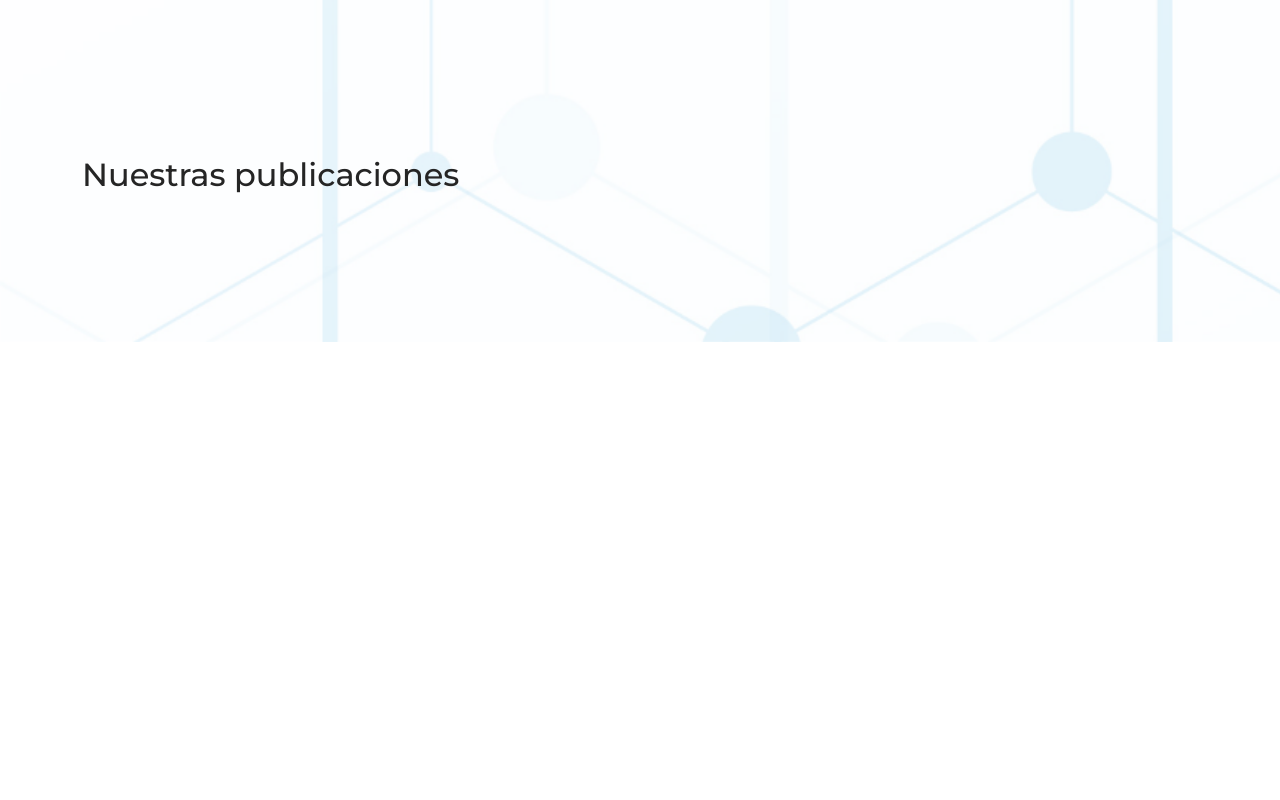
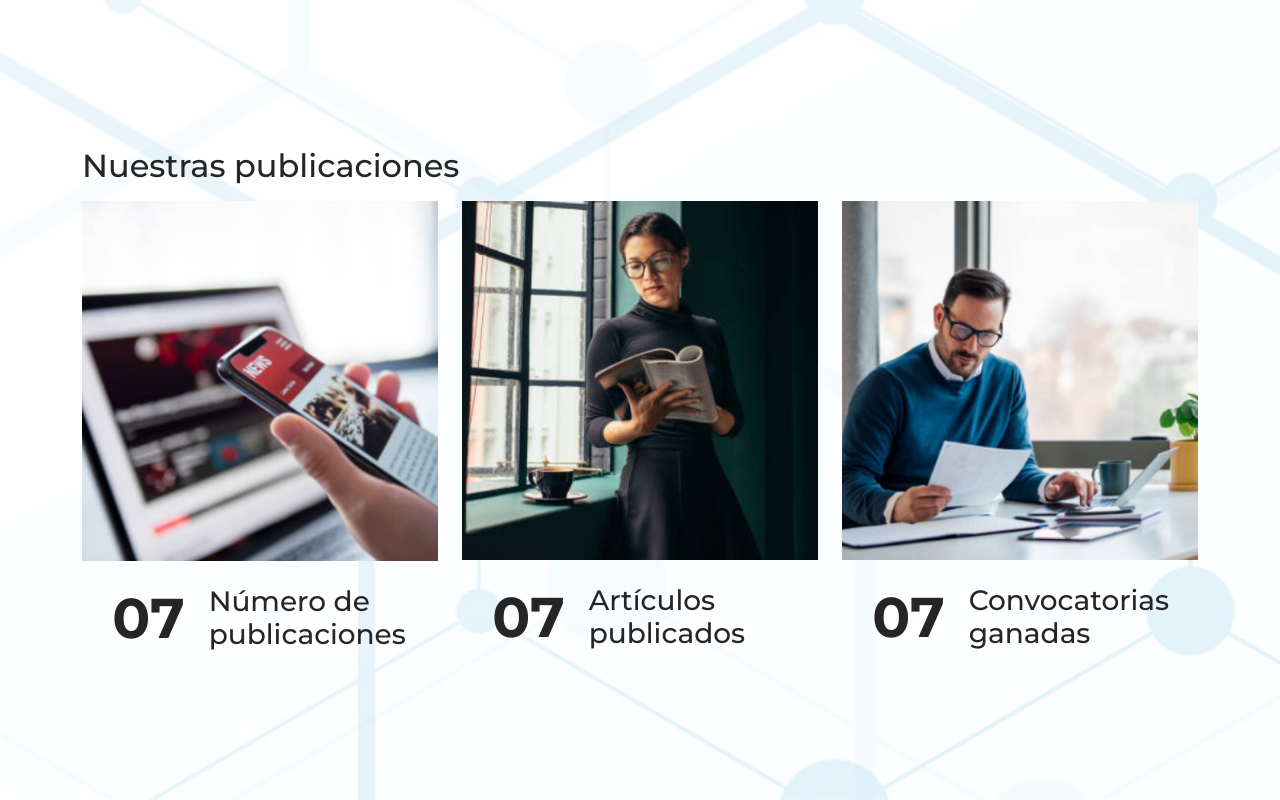
Before and after one commit to JLozanoDG/AACO, a plain HTML site: page index.html in a window 1280 px wide. Shown: the part 3807-4607 px from the top of the page. Before the commit the page ends 4149 px from the top, so only its background shows below. Drawn offline with nearby package versions, Linux system fonts and the light colour scheme.

Commit message:
Javier: [add] Publication section

```diff
--- a/css/style.css
+++ b/css/style.css
@@ -269,6 +269,10 @@ img {
     right: 0%;
 }
 
+.bottom-news {
+    margin-top: 15px;
+}
+
 /*------------------------------------- FOUNDER ------------------------------*/
 
 #founderphoto {
@@ -290,6 +294,22 @@ img {
 #foundertitle {
     font-size: 1.3em;
 }
+/*------------------------------------- PUBLICATIONS ------------------------------*/
+
+.publication-title {
+
+}
+
+.publication-number {
+    font-size: 3.5em;
+    font-weight: var(--f-bold);
+    text-align: right;
+}
+
+.publication-title {
+    font-weight: var(--f-medium);
+    text-align: left;
+}
 
 /*--------------------------------------  RESPONSIVE --------------------------*/
 
@@ -310,10 +330,20 @@ img {
     #btn-apply-container {
         padding-top: 0px;
     }
+
 }
 
 
 @media only screen and (max-width: 992px){
+
+    .bottom-news {
+        margin-top: 0px;
+    }
+
+    .publication-image {
+        width: 50%;
+        margin-top: 10px;
+    }
 
     #navbar {
         background-color: rgb(245, 247, 242);
@@ -332,7 +362,6 @@ img {
     #hero {
         height: 85vh;
     }
-
     #about {
         height: 105vh;
     }
--- a/index.html
+++ b/index.html
@@ -192,9 +192,7 @@
             </div>
           </div>
         </div>
-      </div>
-      <div class="row mt-4">
-        <div class="col-lg-6">
+        <div class="col-lg-6 bottom-news">
           <div class="round-news white-box box-shadow">
             <div class="round-news white-box box-shadow d-flex justify-content-center">
               <div class="w-75 my-auto">
@@ -210,7 +208,7 @@
             </div>
           </div>
         </div>
-        <div class="col-lg-6">
+        <div class="col-lg-6 bottom-news">
           <div class="round-news white-box box-shadow">
             <div class="round-news white-box box-shadow d-flex justify-content-center">
               <div class="w-75 my-auto">
@@ -263,6 +261,33 @@
     <div class="container">
       <div class="row">
         <h2 class="text-lg-start text-center col-12">Nuestras publicaciones</h2>
+        <div class="container">
+          <div class="row mt-2">
+            <div class="publication-container col-lg-4">
+              <img class="mx-auto d-block publication-image" src="images/publicationimg.png">
+              <div class="row pt-4">
+                <h2 class="mx-auto col-5 col-lg-4 black-text publication-number">07</h2>
+                <h3 class="black-text col-7 col-lg-8 publication-title">Número de <br> publicaciones</h3>
+              </div>
+            </div>
+            <div class="publication-container col-lg-4">
+              <img class="mx-auto d-block publication-image" src="images/publicationimg2.png">
+              <div class="row pt-4">
+                <h2 class="mx-auto col-5 col-lg-4 text-end black-text publication-number">07</h2>
+                <h3 class="black-text col-7 col-lg-8 text-start publication-title">Artículos <br>
+                  publicados</h3>
+              </div>
+            </div>
+            <div class="publication-container col-lg-4">
+              <img class="mx-auto d-block publication-image" src="images/publicationimg3.png">
+              <div class="row pt-4">
+                <h2 class="mx-auto col-5 col-lg-4 text-end black-text publication-number">07</h2>
+                <h3 class="black-text col-7 col-lg-8 text-start publication-title">Convocatorias <br>
+                  ganadas</h3>
+              </div>
+            </div>
+          </div>
+        </div>
       </div>
     </div>
   </section>
```
Also changed, not shown: images/publicationimg.png (added), images/publicationimg2.png (added), images/publicationimg3.png (added).
